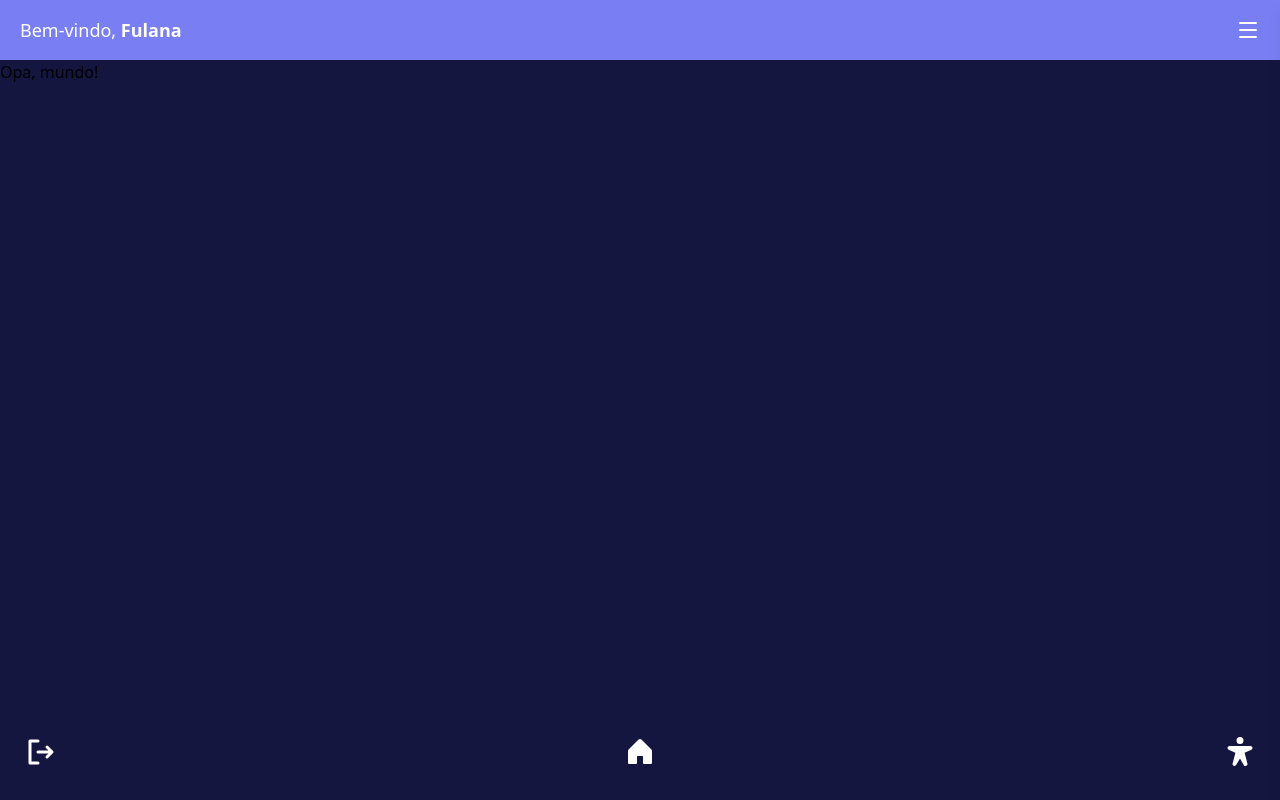
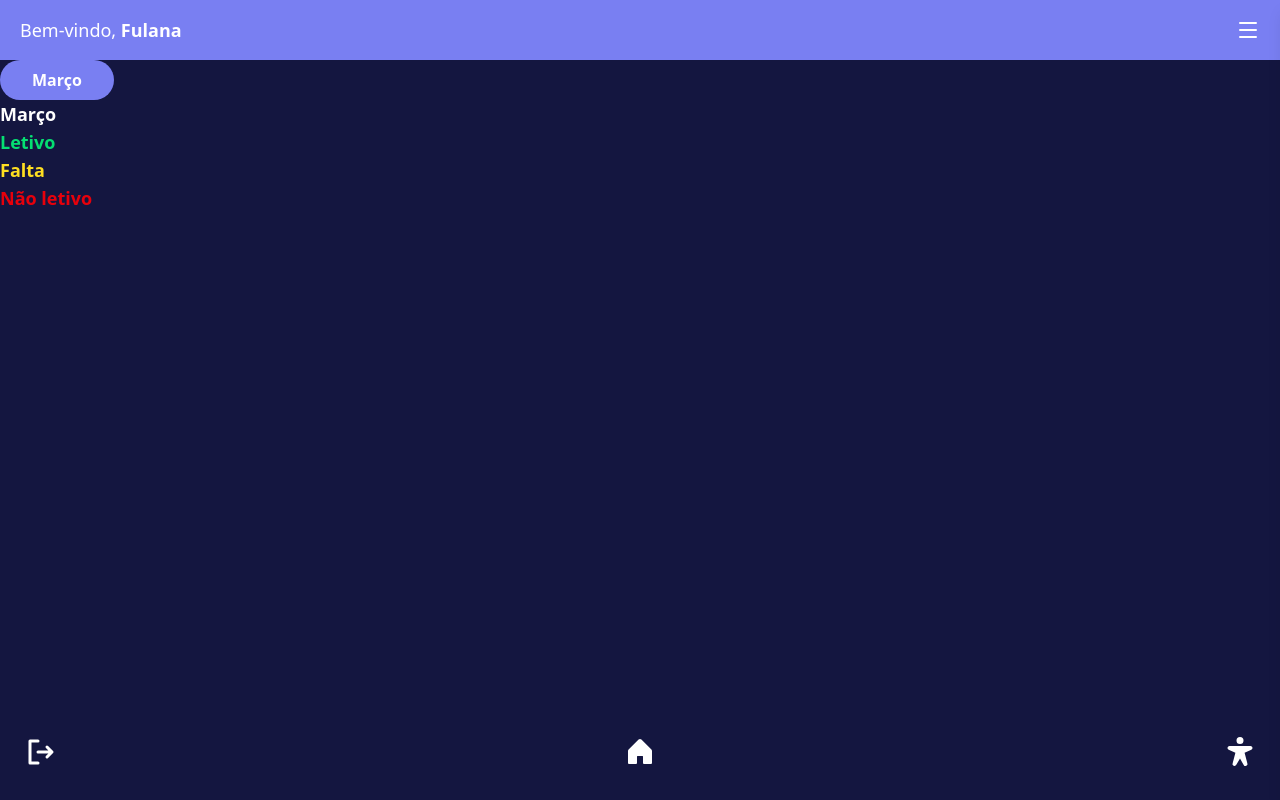
Before and after one commit to JarJv/agenda-do-aluno, a React (Vite) app: page /calendario in a window 1280 px wide. Built offline with nearby package versions, Linux system fonts and the light colour scheme.

Commit message:
Foi iniciada a página de Calendario

```diff
--- a/src/pages/Calendario.tsx
+++ b/src/pages/Calendario.tsx
@@ -1,9 +1,35 @@
 import '../assets/style.css'
+import BlueFilledButtom from'../components/BlueFilledButton'
+import BordedButton from '../components/BordedButton.tsx'
+
+
 
 export default function Calendario(){
     return(
+
+    <div>
+
         <div>
-            <h1>Opa, mundo!</h1>
+            <BlueFilledButtom>
+                Março
+                </BlueFilledButtom>
+
+
+
         </div>
+
+        <div id="calendario-container">
+            <p className="text-white text-lg font-bold">Março</p>
+
+        </div>
+
+        <div id="legenda-calendario">
+            <p className="text-green-400 text-lg font-bold">Letivo</p>
+            <p className="text-yellow-300 text-lg font-bold">Falta</p>
+            <p className="text-red-600 text-lg font-bold">Não letivo</p>
+        </div>
+
+
+    </div>
     )
 }
```
